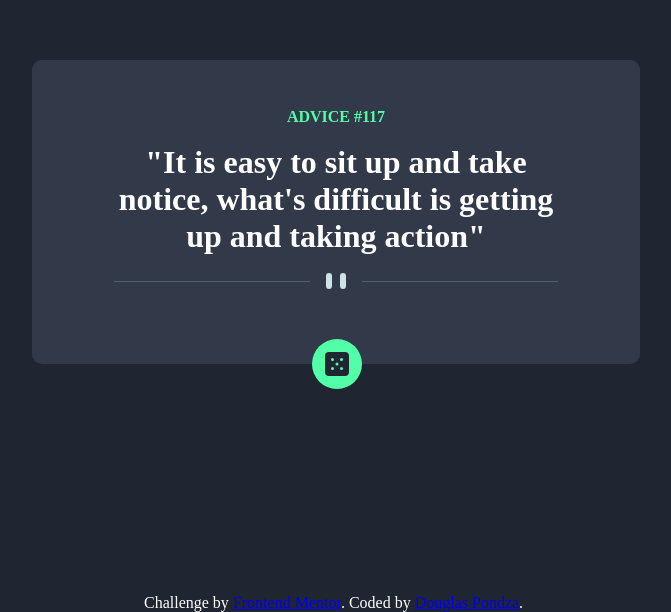
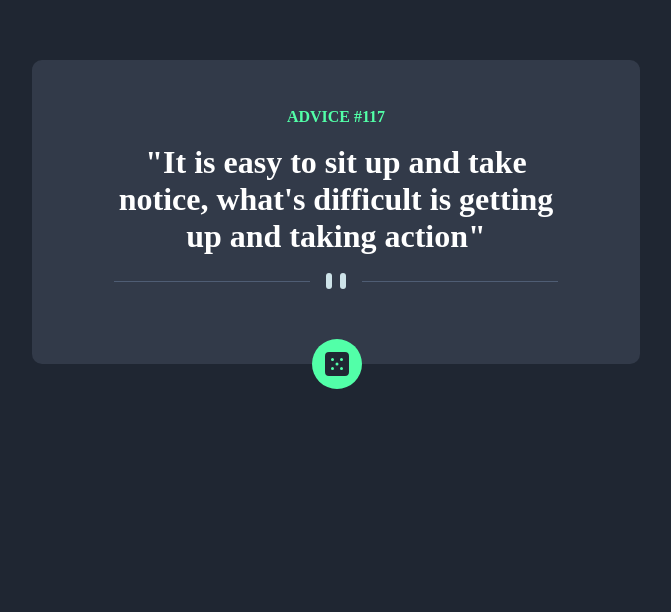
Before and after one commit to douglasaly/douglasaly, a plain HTML site: page index.html in a window 1280 px wide. Shown: the part 188-800 px from the top of the page, without its empty margins (304-975 px from the left). Drawn offline with Linux system fonts and the light colour scheme.

Commit message:
Update index.html

```diff
--- a/index.html
+++ b/index.html
@@ -24,10 +24,10 @@
 
   </div>
 
-  <div class="attribution">
+  <!-- <div class="attribution">
     Challenge by <a href="https://www.frontendmentor.io?ref=challenge" target="_blank">Frontend Mentor</a>.
     Coded by <a href="https://www.facebook.com/douglas.pondza.5" target="_blank">Douglas Pondza</a>.
-  </div>
+  </div> --!>
 
 
 
```
